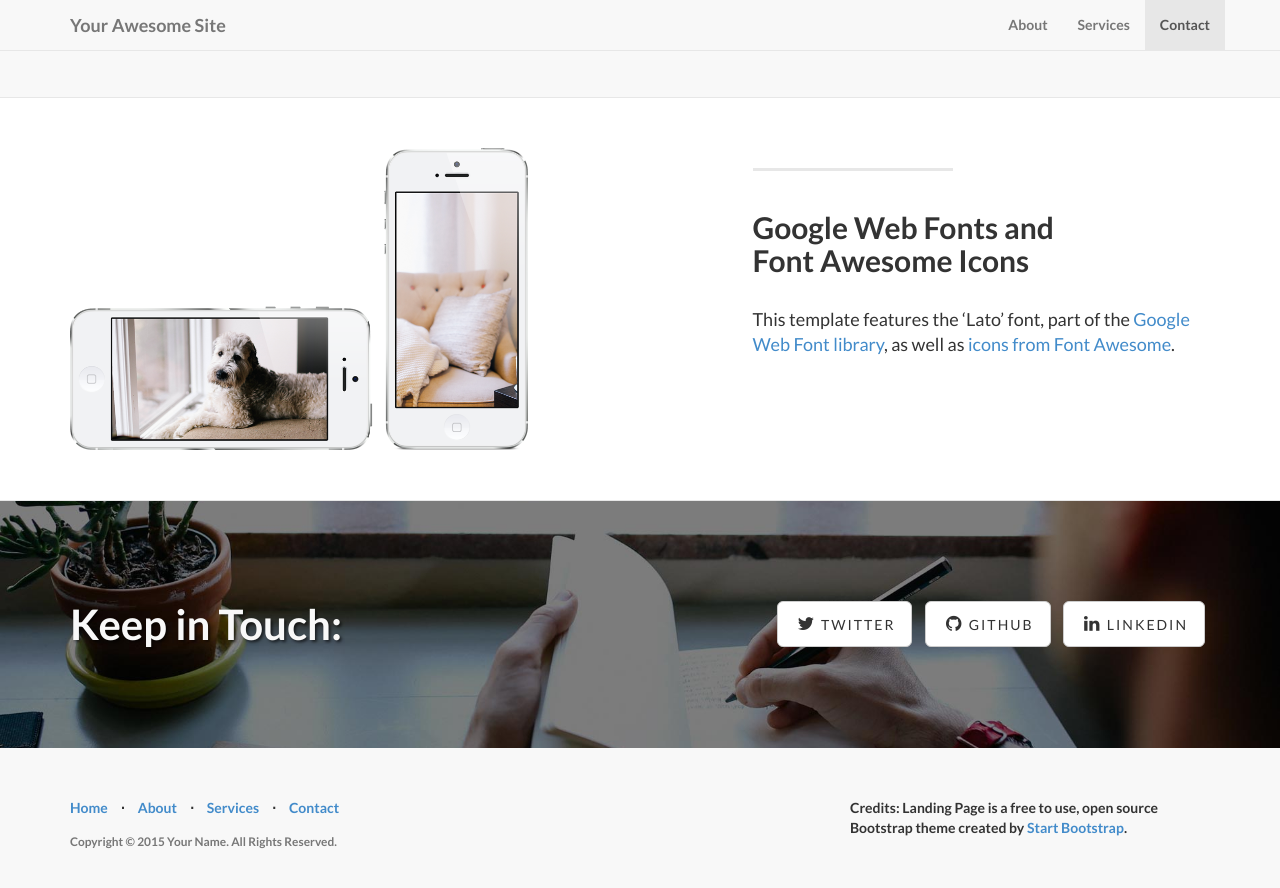
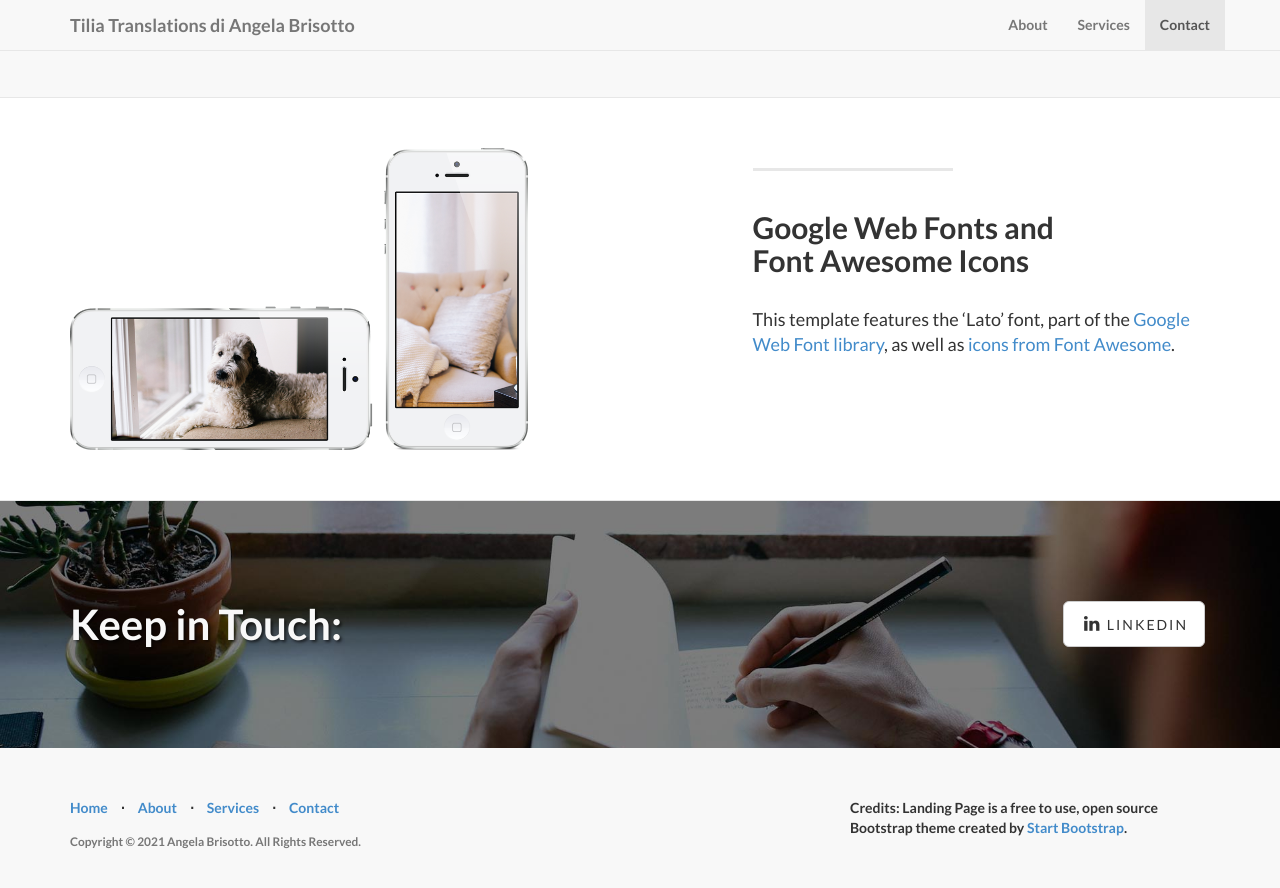
Before and after one commit to angelatiliatranslations/tiliatranslations.github.io, a Jekyll site: the page built from index.html, in a window 1280 px wide and 900 px high, scrolled down 1902 px. Shown: the top 888 px of the window. Built offline with Jekyll 4.4.1, drawn with Linux system fonts in a browser that asks for light colours; nearby versions of some CDN libraries; library files that are not in the unit come from our copies.

Commit message:
Update _config.yml

```diff
--- a/_config.yml
+++ b/_config.yml
@@ -2,15 +2,15 @@
 #      Main Configs       #
 # ----------------------- #
 
-url: http://yoursite.com
-title: Your Awesome Site
-email: your-email@domain.com
-author: Your Name
+url: http://tiliatranslations.it
+title: Tilia Translations di Angela Brisotto
+email: angela@tiliatranslations.it
+author: Angela Brisotto
 description: > # "Write an awesome description for your new site here.
   You can edit this line in _config.yml. It will appear in your document
   head meta (for Google search results) and in your feed.xml site
   description.
-copyright: 'Copyright &copy; 2015 Your Name. All Rights Reserved.'
+copyright: 'Copyright &copy; 2021 Angela Brisotto. All Rights Reserved.'
 credits: 'Credits: Landing Page is a free to use, open source Bootstrap theme created by <a href="http://startbootstrap.com/">Start Bootstrap</a>.'
 
 # ----------------------- #
@@ -26,9 +26,5 @@ permalink: pretty
 # ----------------------- #
 
 social:
-  - title: twitter
-    url: https://twitter.com/SBootstrap
-  - title: github
-    url: https://github.com/IronSummitMedia/startbootstrap
   - title: linkedin
-    url:
+    url: www.linkedin.com/in/angela-brisotto
```
